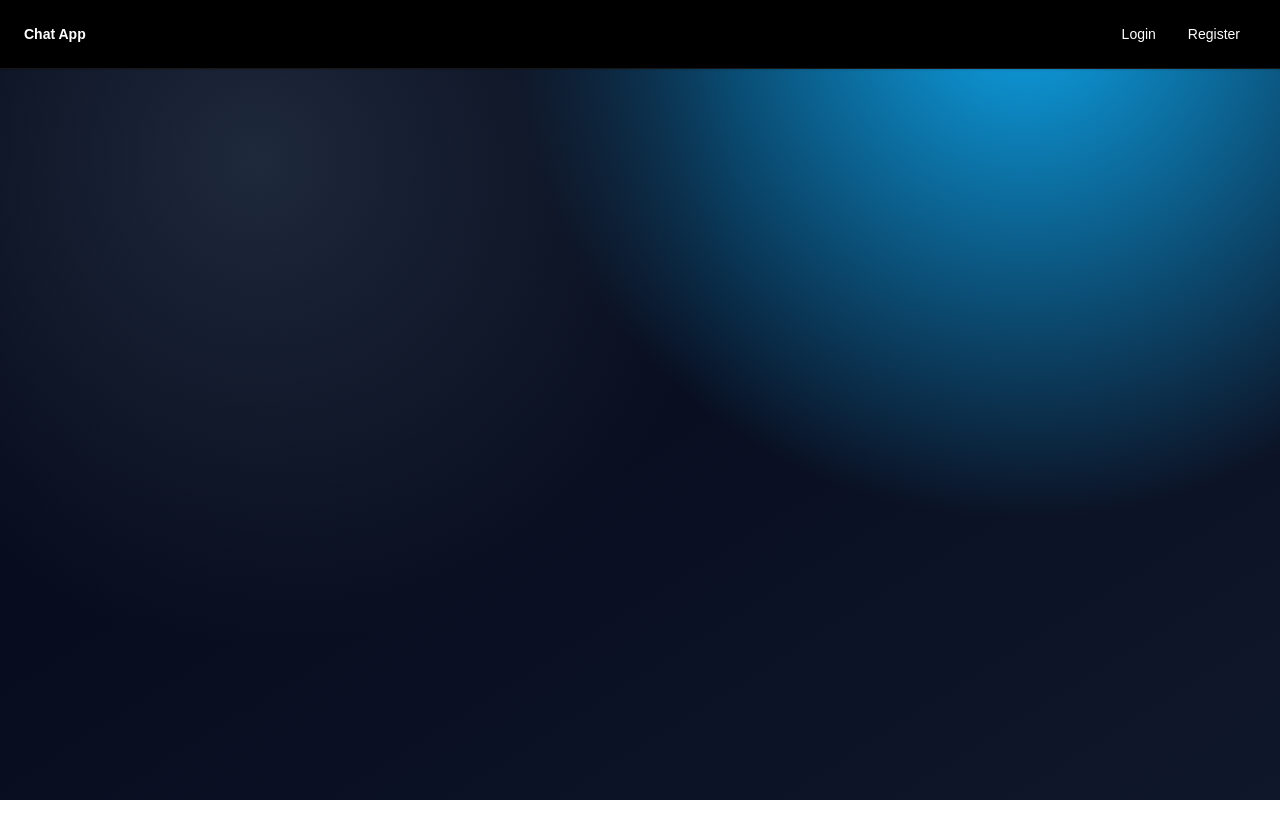
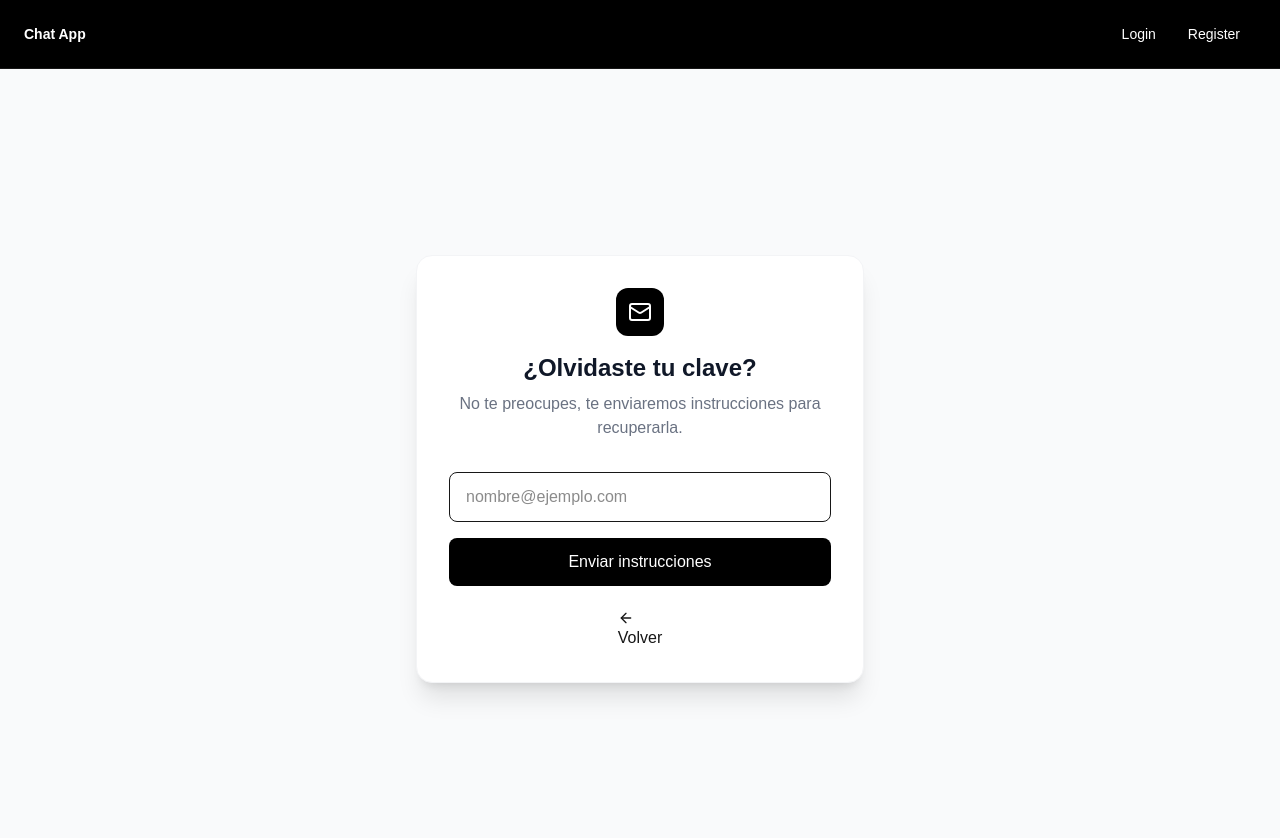
Before and after one commit to maxianguita/chat-app-ai, a Next.js app: page /forgot-password in a window 1280 px wide. Shown: the top 838 px of the page. Before the commit the page ends 800 px from the top, so only its background shows below. Built offline with nearby package versions, Linux system fonts and the light colour scheme; no server answers.

Commit message:
fix: forgot-password page valid module

```diff
--- a/src/app/forgot-password/page.tsx
+++ b/src/app/forgot-password/page.tsx
@@ -1,3 +1,87 @@
-export default function Page() {
-  return null;
+"use client";
+
+import { useState } from "react";
+import { auth } from "../lib/firebase";
+import { sendPasswordResetEmail } from "firebase/auth";
+import { Mail, ArrowLeft, Loader2 } from "lucide-react";
+
+export default function ForgotPassword() {
+  const [email, setEmail] = useState("");
+  const [message, setMessage] = useState({ type: "", text: "" });
+  const [loading, setLoading] = useState(false);
+
+  const handleReset = async (e: React.FormEvent) => {
+    e.preventDefault();
+
+    if (!email) {
+      setMessage({ type: "error", text: "Por favor, ingresá tu email" });
+      return;
+    }
+
+    setLoading(true);
+    setMessage({ type: "", text: "" });
+
+    try {
+      await sendPasswordResetEmail(auth, email);
+      setMessage({
+        type: "success",
+        text: "¡Listo! Revisá tu bandeja de entrada para restablecer tu clave."
+      });
+    } catch (err) {
+      setMessage({
+        type: "error",
+        text: "No pudimos encontrar una cuenta con ese correo."
+      });
+    } finally {
+      setLoading(false);
+    }
+  };
+
+  return (
+    <div className="min-h-screen flex items-center justify-center bg-gray-50 p-4">
+      <div className="w-full max-w-md bg-white rounded-2xl shadow-xl p-8 border border-gray-100">
+
+        <div className="text-center mb-8">
+          <div className="bg-black text-white w-12 h-12 rounded-xl flex items-center justify-center mx-auto mb-4">
+            <Mail size={24} />
+          </div>
+          <h1 className="text-2xl font-bold text-gray-900">¿Olvidaste tu clave?</h1>
+          <p className="text-gray-500 mt-2">
+            No te preocupes, te enviaremos instrucciones para recuperarla.
+          </p>
+        </div>
+
+        <form onSubmit={handleReset} className="space-y-4">
+          <input
+            type="email"
+            placeholder="nombre@ejemplo.com"
+            className="w-full border px-4 py-3 rounded-lg"
+            onChange={(e) => setEmail(e.target.value)}
+            disabled={loading}
+          />
+
+          <button
+            type="submit"
+            disabled={loading}
+            className="w-full bg-black text-white py-3 rounded-lg flex items-center justify-center gap-2"
+          >
+            {loading ? <Loader2 className="animate-spin" size={20} /> : "Enviar instrucciones"}
+          </button>
+        </form>
+
+        {message.text && (
+          <div className="mt-4 text-center text-sm">
+            {message.text}
+          </div>
+        )}
+
+        <div className="mt-6 text-center">
+          <button onClick={() => window.history.back()}>
+            <ArrowLeft size={16} /> Volver
+          </button>
+        </div>
+
+      </div>
+    </div>
+  );
 }
```
